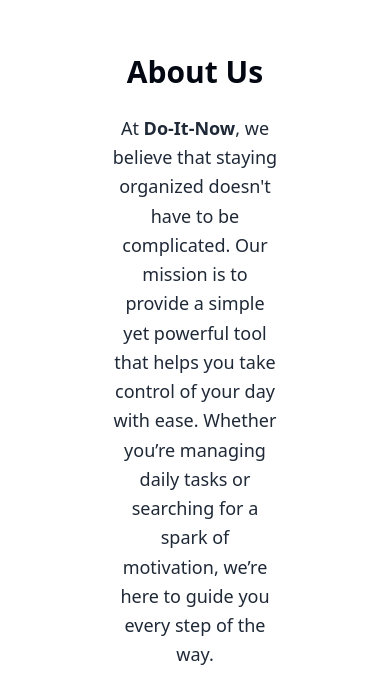
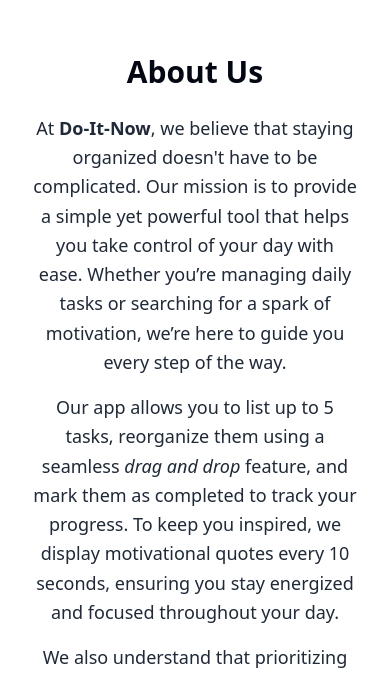
Before and after one commit to fantasyfuerte/DO-IT-PROJECT, a React (Vite) app: page / in a window 390 px wide. Shown: the part 7847-8524 px from the top of the page. Built offline with nearby package versions, Linux system fonts and the light colour scheme.

Commit message:
mx fixed

```diff
--- a/src/components/AboutUs.tsx
+++ b/src/components/AboutUs.tsx
@@ -7,7 +7,7 @@
       whileInView={{ opacity: 1 }}
       transition={{ duration: 0.3, delay: 0.2 }}
       id="about-us"
-      className="bg-white p-8 rounded-lg shadow-lg mt-36 mb-20 px-28"
+      className="bg-white p-8 rounded-lg shadow-lg mt-36 mb-20 md:px-28"
     >
       <h1 className="text-3xl font-bold text-gray-950 text-center mb-6">
         About Us
```
